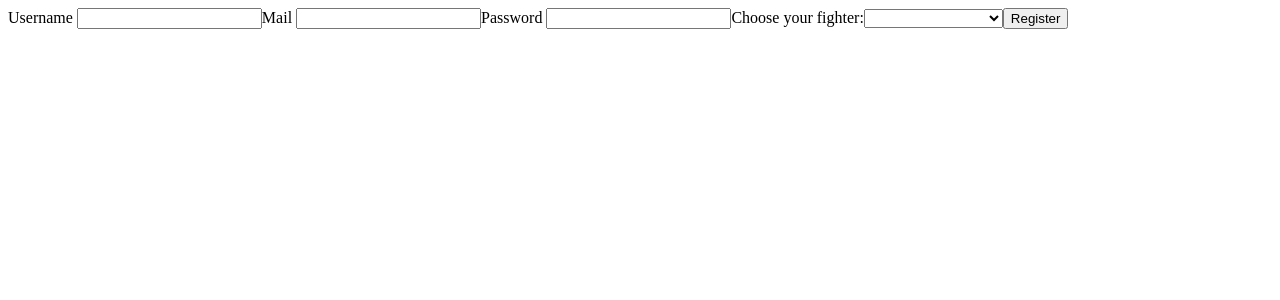
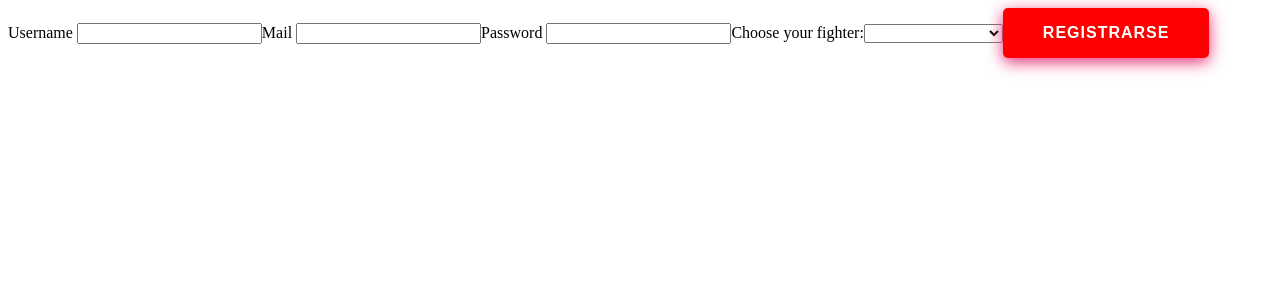
Before and after one commit to dr3am-team/tocatu-vue, a Vue app: page /register in a window 1280 px wide. Shown: the top 300 px of the page. Built offline with nearby package versions, Linux system fonts and the light colour scheme.

Commit message:
feat: componente boton con estilos dinamicos

```diff
--- a/package.json
+++ b/package.json
@@ -21,6 +21,6 @@
     "eslint": "^8.34.0",
     "eslint-plugin-vue": "^9.9.0",
     "prettier": "^2.8.4",
-    "vite": "^4.1.4"
+    "vite": "^4.3.8"
   }
 }
--- /dev/null
+++ b/src/components/ButtonComponent.vue
@@ -0,0 +1,41 @@
+<template>
+  <button :class="['button', buttonClass]">
+    {{ buttonText }}
+  </button>
+</template>
+
+<script>
+export default {
+  name: 'Button',
+  props: {
+    buttonText: {
+      type: String,
+      required: true
+    },
+    buttonClass: {
+      type: String,
+      default: ''
+    }
+  }
+}
+</script>
+
+<style scoped>
+.button {
+  padding: 1rem 2.5rem;
+  text-align: center;
+  font-size: 16px;
+  text-transform: uppercase;
+  cursor: pointer;
+  background: #ea4c89;
+  border: none;
+  color: #fff;
+  font-weight: bold;
+  letter-spacing: 1px;
+  border-radius: 5px;
+  box-shadow: 0px 4px 16px #e82d75;
+}
+.danger {
+  background: red;
+}
+</style>
--- a/src/views/RegisterView.vue
+++ b/src/views/RegisterView.vue
@@ -22,13 +22,17 @@
       <label for="address"> Address of your bar <input type="text" v-model="bar.address" /></label>
       <label for="capacity">Capacity of your bar <input type="text" v-model="bar.capacity" /></label>
     </div>
-    <button @click="register">Register</button>
+    <button-component @click="register" button-text="Registrarse" button-class="danger"></button-component>
   </div>
 </template>
 
+
+
 <script>
+import ButtonComponent from '/home/flvckz/tocatu-vue/src/components/ButtonComponent.vue'
+
 export default {
-  components: {},
+  components: { ButtonComponent },
   mounted() {
     const usersLocalStorage = JSON.parse(window.localStorage.getItem('usuarios'))
     this.users = usersLocalStorage ?? [] //nullish coalesing
```
Also changed, not shown: 1 other file (tests, documents, lock files or other folders).
